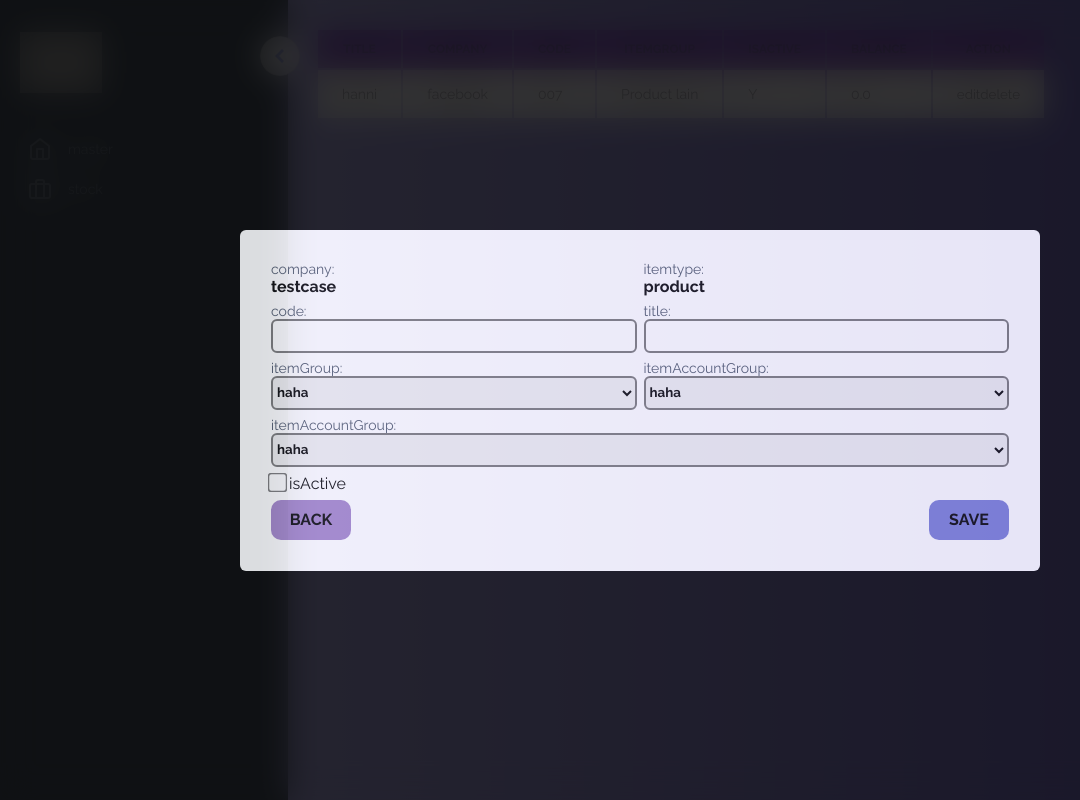
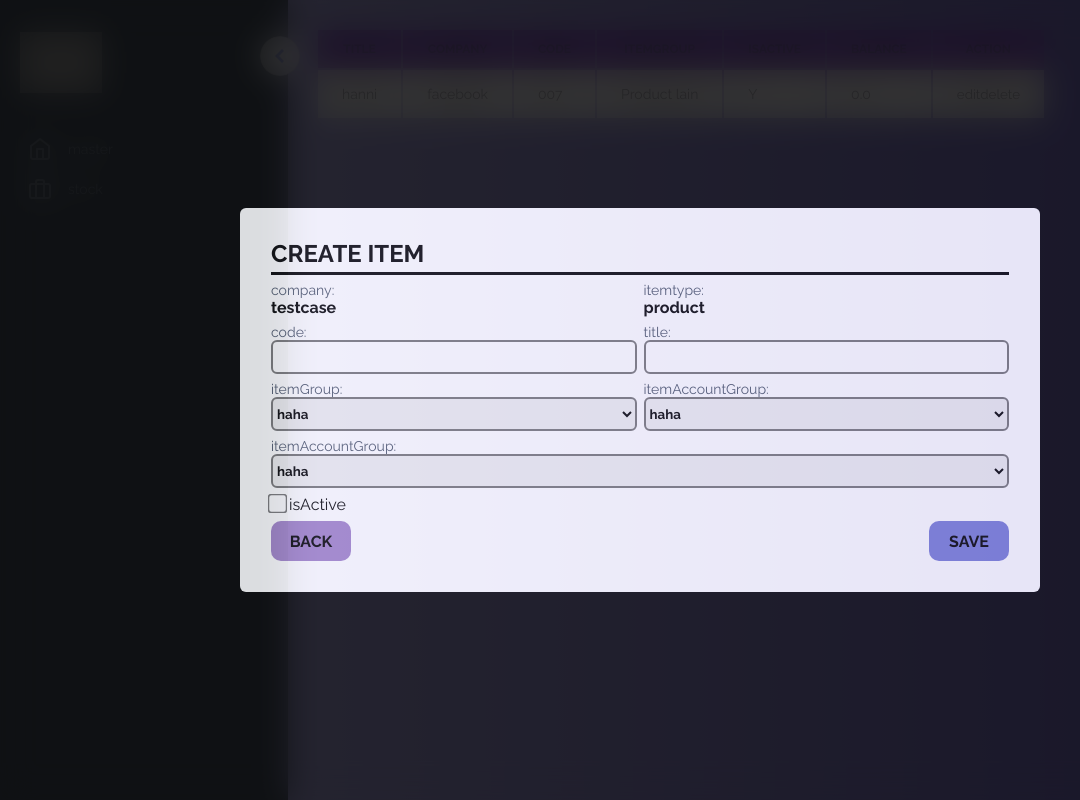
Before and after one commit to irfanyazid-13032000/vue-js-elsoft, a Vue app: page /master in a window 1280 px wide. Shown: the whole page, without its empty margins (0-1080 px from the left). Built offline with nearby package versions, Linux system fonts and the light colour scheme; grey boxes are pictures that could not be loaded.

Commit message:
penyempurnaan modal

```diff
--- a/src/components/AddMaster.vue
+++ b/src/components/AddMaster.vue
@@ -11,6 +11,11 @@ export default {
 <template>
 <Modal>
   <table style="border-spacing:7px; width:100%">
+    <tr>
+      <td style="border-bottom: 3px black solid; padding-bottom:4px" colspan="2">
+        <h2>CREATE ITEM</h2>
+      </td>
+    </tr>
     <tr>
       <td>
         <label for="company" class="block text-sm text-gray-700">company:</label>
```
